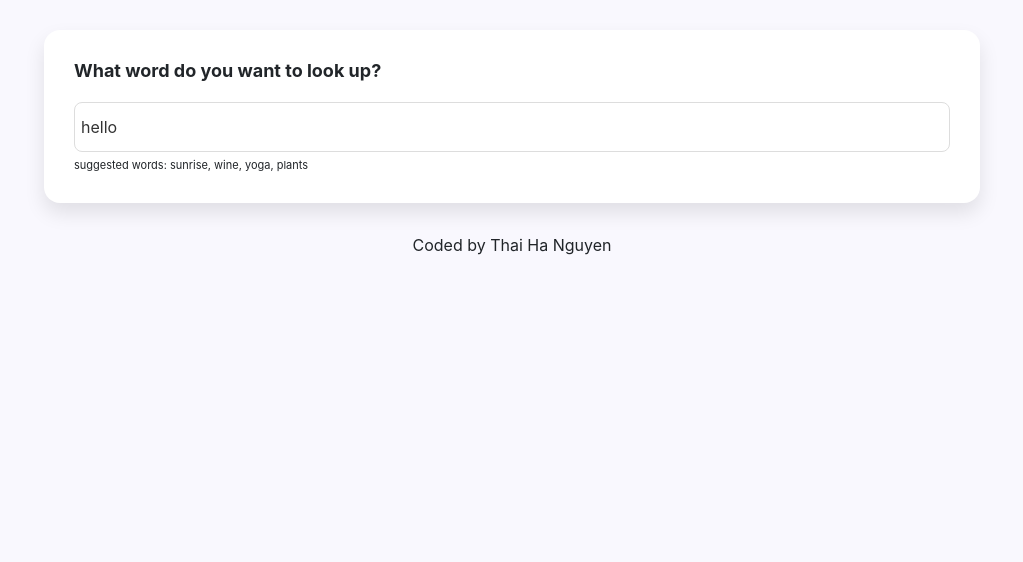
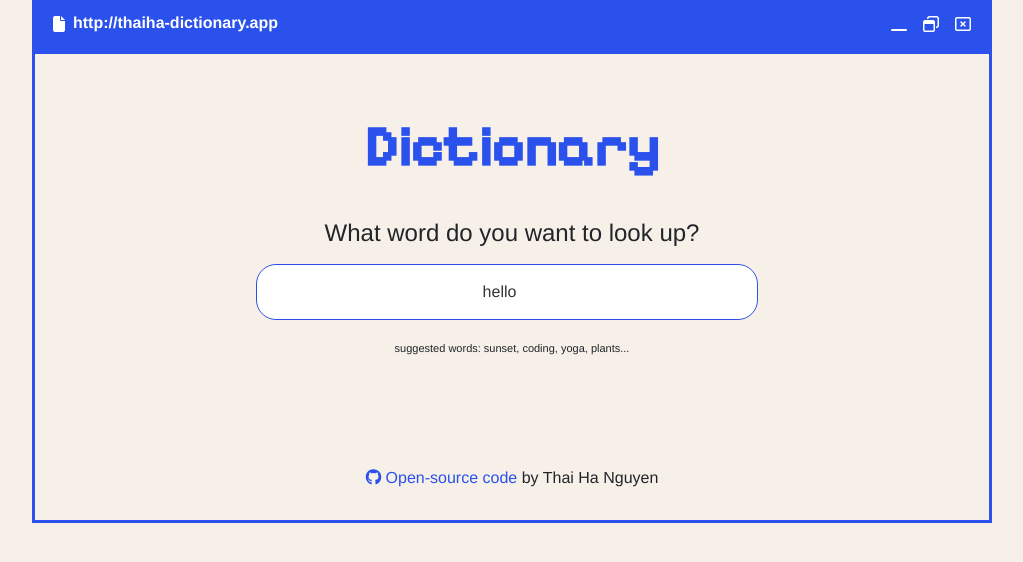
Before and after one commit to thaihanguyen98/dictionary-app-project, a React (Create React App) app: page / in a window 1280 px wide. Shown: the top 562 px of the page, without its empty margins (128-1151 px from the left). Built offline with nearby package versions, Linux system fonts and the light colour scheme; no server answers.

Commit message:
Update styling of the app

```diff
--- a/public/index.html
+++ b/public/index.html
@@ -2,16 +2,19 @@
 <html lang="en">
   <head>
     <meta charset="utf-8" />
-    <link rel="icon" href="%PUBLIC_URL%/favicon.ico" />
+    <link rel="icon" href="dictionary.png" />
     <meta name="viewport" content="width=device-width, initial-scale=1" />
     <meta name="theme-color" content="#000000" />
-    <meta
-      name="description"
-      content="Web site created using create-react-app"
+    <meta name="description" content="Dictionary app using React.js" />
+    <link rel="apple-touch-icon" href="dictionary.png" />
+
+    <link rel="manifest" href="dictionary.png" />
+    <link rel="preconnect" href="https://fonts.googleapis.com" />
+    <link rel="preconnect" href="https://fonts.gstatic.com" crossorigin />
+    <link
+      href="https://fonts.googleapis.com/css2?family=Pixelify+Sans:wght@500&family=Sora:wght@100;200;300;400;500;600;700;800&display=swap"
+      rel="stylesheet"
     />
-    <link rel="apple-touch-icon" href="%PUBLIC_URL%/logo192.png" />
-
-    <link rel="manifest" href="%PUBLIC_URL%/manifest.json" />
 
     <link
       href="https://cdn.jsdelivr.net/npm/bootstrap@5.3.2/dist/css/bootstrap.min.css"
@@ -19,6 +22,10 @@
       integrity="sha384-T3c6CoIi6uLrA9TneNEoa7RxnatzjcDSCmG1MXxSR1GAsXEV/Dwwykc2MPK8M2HN"
       crossorigin="anonymous"
     />
+    <script
+      src="https://kit.fontawesome.com/02c9f4b308.js"
+      crossorigin="anonymous"
+    ></script>
     <title>Dictionary App</title>
   </head>
   <body>
--- a/src/App.css
+++ b/src/App.css
@@ -1,13 +1,11 @@
 body {
-  background: #f9f8fe;
+  background: #f6f0e9;
+  font-family: Helvetica, sans-serif;
+  font-weight: normal;
 }
 
 a {
   color: #9670f4;
-}
-
-.App-header {
-  margin: 30px 0;
 }
 
 .App-footer {
@@ -15,7 +13,22 @@ a {
   margin: 30px 0;
 }
 
+.App-footer a {
+  color: #2b51ed;
+  text-decoration: none;
+  transition: all 150ms ease-in-out;
+}
+
+.App-footer a:hover {
+  color: #f6f0e9;
+  background-color: #2b51ed;
+  padding: 10px 8px;
+  border-radius: 20px;
+  margin-right: 5px;
+}
+
 .App {
   max-width: 960px;
   margin: 0 auto;
+  border: 3px solid #2b51ed;
 }
--- a/src/App.js
+++ b/src/App.js
@@ -5,13 +5,14 @@ import React from "react";
 function App() {
   return (
     <div className="App">
-      <div className="container">
-        <header className="App-header"></header>
-        <main>
-          <Dictionary defaultKeyword="hello" />
-        </main>
-        <footer className="App-footer">Coded by Thai Ha Nguyen</footer>
-      </div>
+      <Dictionary defaultKeyword="hello" />
+      <footer className="App-footer">
+        {" "}
+        <a href="https://github.com/thaihanguyen98/dictionary-app-project">
+          <i class="fa-brands fa-github"></i> Open-source code{" "}
+        </a>
+        by Thai Ha Nguyen
+      </footer>
     </div>
   );
 }
--- a/src/Dictionary.css
+++ b/src/Dictionary.css
@@ -1,17 +1,63 @@
+.App-header {
+  margin: 0 auto;
+  width: 100%;
+}
+
+.tab-bar {
+  padding: 5px 10px 3px;
+  background-color: #2b51ed;
+  color: white;
+}
+
+.tab-bar p {
+  padding-top: 3px;
+  font-weight: bold;
+}
+
+.tab-bar i {
+  padding: 8px;
+}
+
+.header-body {
+  padding: 60px 20px;
+  margin: 0 auto;
+  text-align: center;
+}
+
+main {
+  padding: 10px 30px;
+}
+
 .Dictionary section {
-  background: white;
+  background: #ffffff;
   padding: 30px;
   border-radius: 16px;
   box-shadow: 0px 10px 20px rgba(0, 0, 0, 0.1);
   margin: 20px 0;
+  border: 2px solid #2b51ed;
 }
 
 .Dictionary input {
-  width: 100%;
-  padding: 12px 6px;
+  width: 55%;
+  padding: 15px 20px;
   color: #333;
-  border: 1px solid #ddd;
-  border-radius: 8px;
+  border: 1px solid #2b51ed;
+  border-radius: 20px;
+  margin-right: 10px;
+  text-align: center;
+}
+
+.Dictionary input:hover,
+input:focus {
+  border: 2px solid #2b51ed;
+  color: black;
+}
+
+.Dictionary form {
+  display: flex;
+  justify-content: center;
+  align-items: center;
+  margin-bottom: 20px;
 }
 
 .Dictionary .hint {
@@ -20,7 +66,34 @@
 }
 
 .Dictionary h1 {
-  font-size: 18px;
+  font-size: 56px;
   font-weight: bold;
-  margin-bottom: 20px;
+  padding-bottom: 30px;
+  color: #2b51ed;
+  letter-spacing: 0.15px;
+  font-family: "Pixelify Sans", sans-serif;
 }
+.Dictionary h2 {
+  font-size: 24px;
+}
+
+@media (max-width: 560px) {
+  .Dictionary h1 {
+    font-size: 32px;
+    padding-bottom: 10px;
+  }
+
+  .Dictionary h2 {
+    font-size: 18px;
+  }
+
+  .Dictionary input {
+    width: 80%;
+  }
+  .Dictionary section {
+    padding: 20px;
+  }
+  main {
+    padding: 5px 10px;
+  }
+}
--- a/src/Dictionary.js
+++ b/src/Dictionary.js
@@ -47,21 +47,42 @@ export default function Dictionary(props) {
   if (loaded) {
     return (
       <div className="Dictionary">
-        <section>
-          <h1>What word do you want to look up?</h1>
-          <form onSubmit={handleSubmit}>
+        <header className="App-header">
+          <div className="tab-bar d-flex justify-content-between ">
+            <div className="d-flex align-self-center">
+              <i class="fa-solid fa-file"></i>
+              <p>http://thaiha-dictionary.app</p>
+            </div>
+            <div className="align-items-center">
+              <i class="fa-solid fa-window-minimize"></i>
+              <i class="fa-regular fa-window-restore"></i>
+              <i class="fa-regular fa-rectangle-xmark"></i>
+            </div>
+          </div>
+          <div className="header-body">
+            <h1>Dictionary</h1>
+            <h2 className="mb-3">What word do you want to look up?</h2>
+            <div className="search-form">
+              <form className="input-group" onSubmit={handleSubmit}>
                 <input
                   type="search"
                   onChange={handleKeywordChange}
                   defaultValue={props.defaultKeyword}
                 />
               </form>
+            </div>
             <div className="hint">
-            suggested words: sunrise, wine, yoga, plants
+              suggested words: sunset, coding, yoga, plants...
             </div>
-        </section>
+          </div>
+        </header>
+
+        <main>
+          <div className="container">
             <Results results={results} />
             <Photos photos={photos} />
+          </div>
+        </main>
       </div>
     );
   } else {
--- a/src/Meaning.css
+++ b/src/Meaning.css
@@ -9,5 +9,5 @@
   opacity: 0.7;
   color: #70757a;
   font-style: italic;
-  margin-top: 10px;
+  padding-bottom: 16px;
 }
--- a/src/Phonetic.css
+++ b/src/Phonetic.css
@@ -8,17 +8,19 @@
   padding: 10px 20px;
   border-radius: 20px;
   transition: all 150ms ease-in-out;
-  font-size: 12px;
+  font-size: 14px;
   font-weight: bold;
   margin-right: 10px;
+  color: #2b51ed;
 }
 
 .Phonetic a:hover {
-  background: purple;
+  background: #2b51ed;
   color: white;
 }
 
-.Phonetic .text {
+.Phonetic p {
   opacity: 0.7;
   font-weight: bold;
+  padding-top: 8px;
 }
--- a/src/Phonetic.js
+++ b/src/Phonetic.js
@@ -3,12 +3,12 @@ import "./Phonetic.css";
 
 export default function Phonetic(props) {
   return (
-    <div className="Phonetic">
+    <div className="Phonetic d-flex justify-content-start">
       <a href={props.phonetic.audio} target="_blank" rel="noreferrer">
-        Listen
+        Listen <i class="fa-solid fa-volume-high"></i>
       </a>
       <br />
-      <span className="texts">{props.phonetic.text}</span>
+      <p className="texts">{props.phonetic.text}</p>
     </div>
   );
 }
--- a/src/Results.css
+++ b/src/Results.css
@@ -1,5 +1,11 @@
 .Results h2 {
-  font-size: 36px;
+  font-size: 42px;
   font-weight: bold;
   line-height: 1.5;
 }
+
+@media (max-width: 550px) {
+  .Results h2 {
+    font-size: 32px;
+  }
+}
--- a/src/Synonyms.css
+++ b/src/Synonyms.css
@@ -1,11 +1,14 @@
-.Synonyms {
-  margin: 15px 0 0;
+.Synonyms ul {
+  margin: 0;
   padding: 0;
 }
 
 .Synonyms li {
   font-size: 13px;
   display: inline-block;
-  padding-right: 15px;
   line-height: 1;
+  border: 1px solid #ddd;
+  padding: 10px 8px;
+  border-radius: 15px;
+  margin-right: 5px;
 }
```
Also changed, not shown: public/dictionary.png (added). Lines whose indentation alone changed are shown as unchanged.
